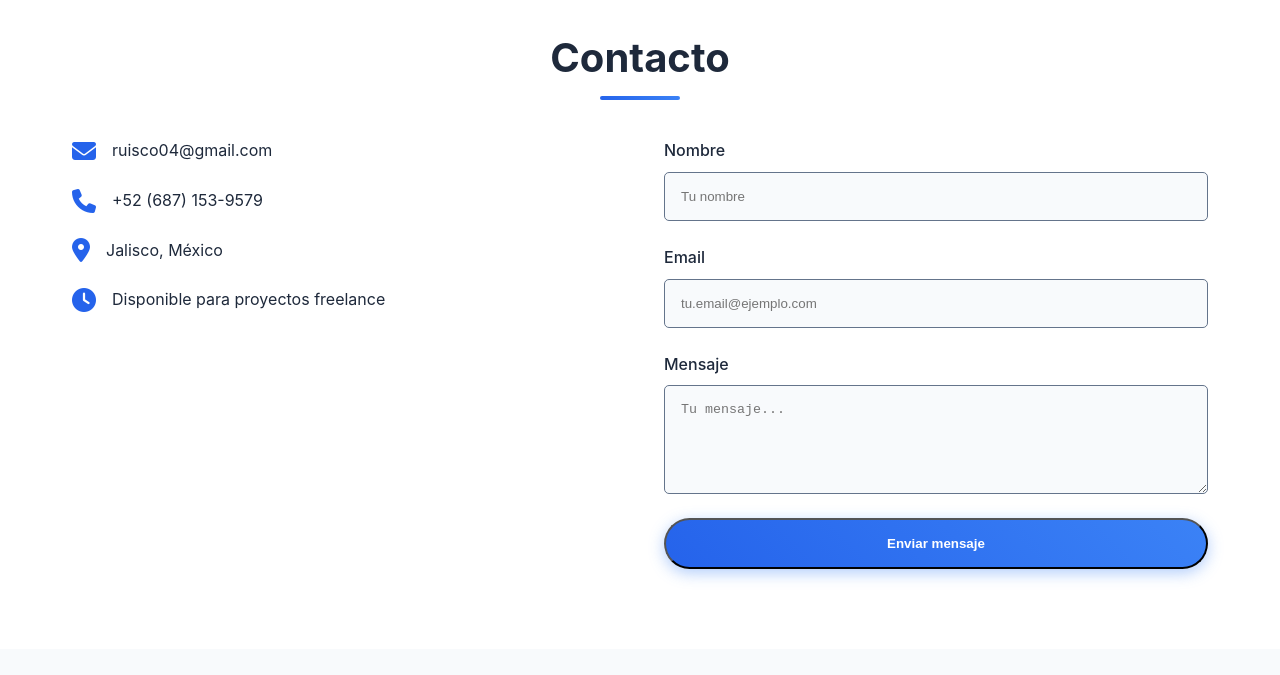
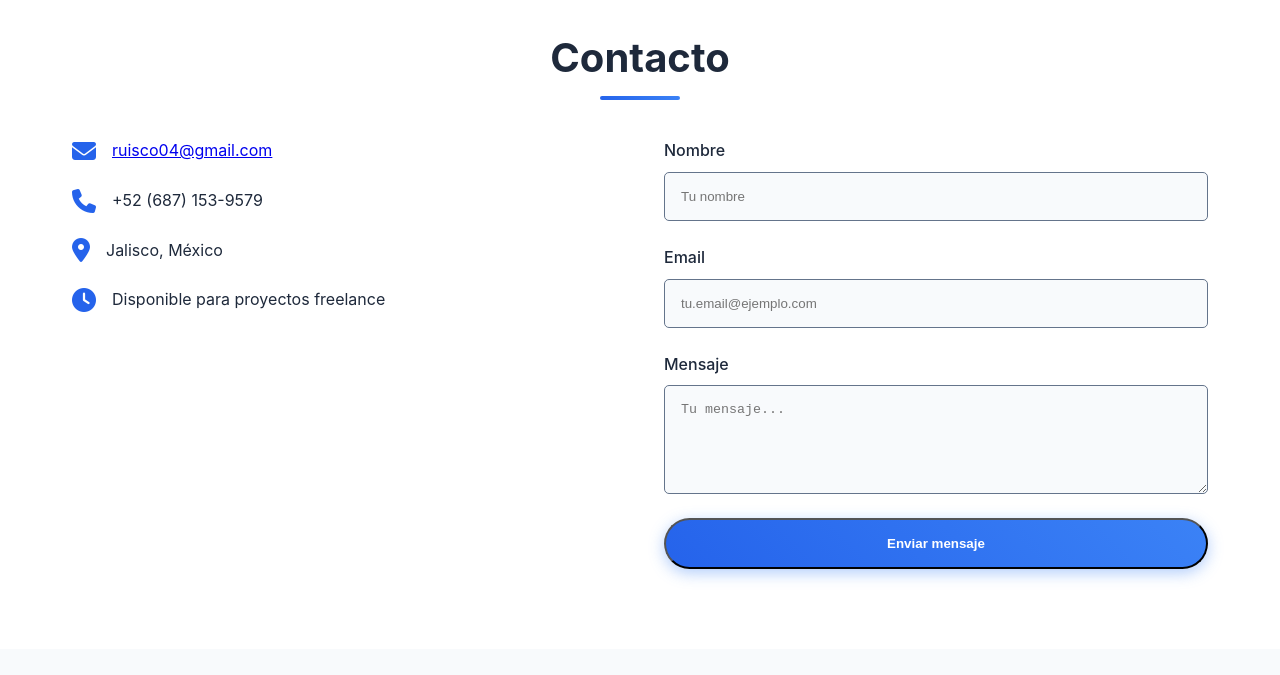
Before and after one commit to chema1004/chema1004.github.io, a plain HTML site: page index.html in a window 1280 px wide. Shown: the part 2280-2955 px from the top of the page. Drawn offline with Linux system fonts and the light colour scheme.

Commit message:
Update index.html

```diff
--- a/index.html
+++ b/index.html
@@ -139,7 +139,7 @@
                 <div class="contact-info">
                     <div class="contact-item">
                         <i class="fas fa-envelope"></i>
-                        <span>ruisco04@gmail.com</span>
+                        <span><a href="mailto:ruisco04@gmail.com">ruisco04@gmail.com</a></span>
                     </div>
                     <div class="contact-item">
                         <i class="fas fa-phone"></i>
```
